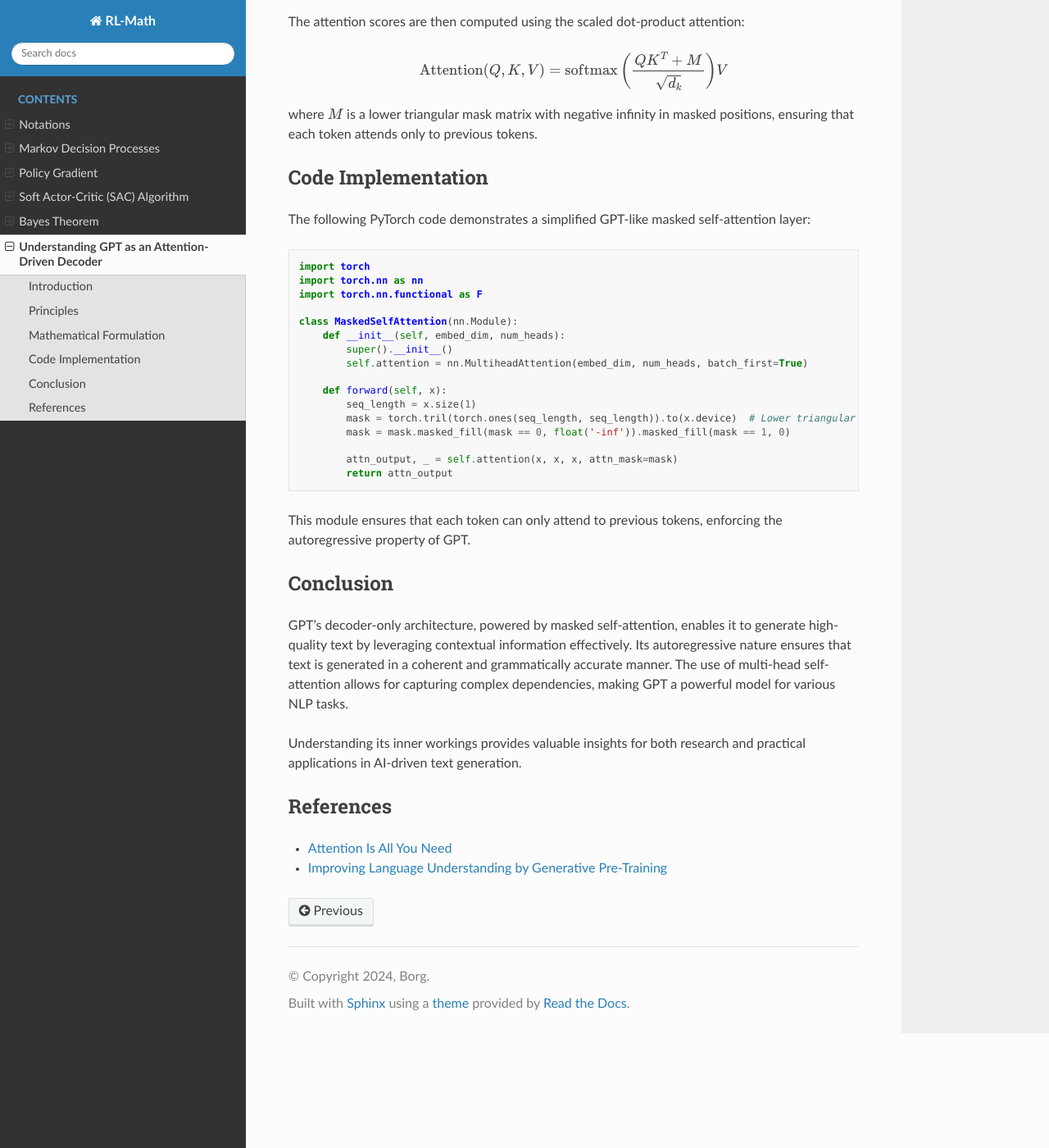
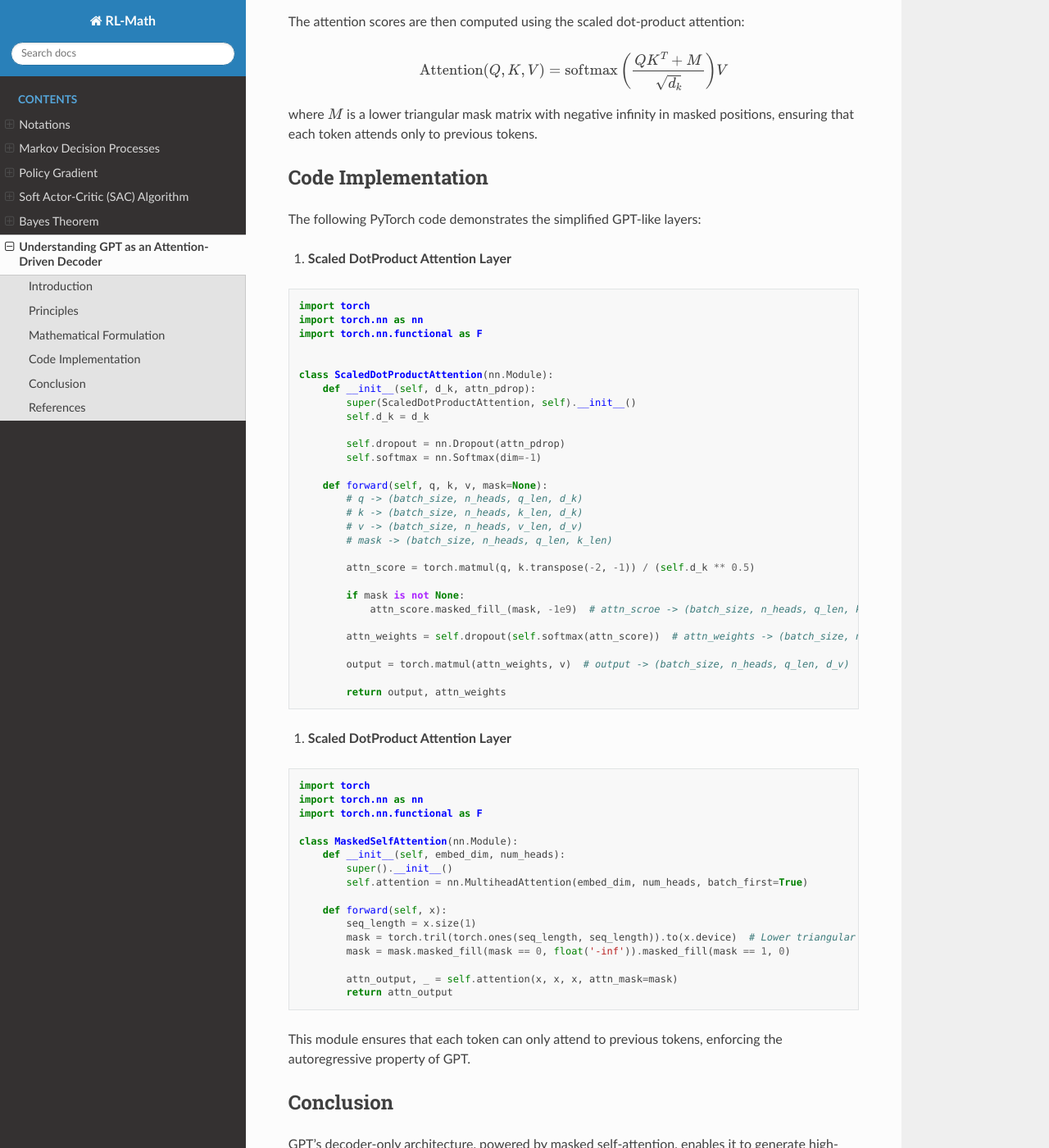
Before and after one commit to boyin96/Reinforcement-Learning-Math, a Sphinx documentation site: the page built from docs/source/gpt.rst, in a window 1280 px wide and 1400 px high, scrolled down 1154 px. Shown: the whole window at 82% size. Built offline with Sphinx 7.4.7 and the Read the Docs theme 3.1.0, drawn with Linux system fonts in a browser that asks for light colours; formulas are drawn with MathJax 3.

Commit message:
Update gpt.rst

```diff
--- a/docs/source/gpt.rst
+++ b/docs/source/gpt.rst
@@ -41,7 +41,43 @@ where :math:`M` is a lower triangular mask matrix with negative infinity in mask
 
 Code Implementation
 -------------------
-The following PyTorch code demonstrates a simplified GPT-like masked self-attention layer:
+The following PyTorch code demonstrates the simplified GPT-like layers:
+
+1. **Scaled DotProduct Attention Layer**
+
+.. code-block:: python
+
+   import torch
+   import torch.nn as nn
+   import torch.nn.functional as F
+
+
+   class ScaledDotProductAttention(nn.Module):
+       def __init__(self, d_k, attn_pdrop):
+           super(ScaledDotProductAttention, self).__init__()
+           self.d_k = d_k
+
+           self.dropout = nn.Dropout(attn_pdrop)
+           self.softmax = nn.Softmax(dim=-1)
+
+       def forward(self, q, k, v, mask=None):
+           # q -> (batch_size, n_heads, q_len, d_k)
+           # k -> (batch_size, n_heads, k_len, d_k)
+           # v -> (batch_size, n_heads, v_len, d_v)
+           # mask -> (batch_size, n_heads, q_len, k_len)
+
+           attn_score = torch.matmul(q, k.transpose(-2, -1)) / (self.d_k ** 0.5)
+
+           if mask is not None:
+               attn_score.masked_fill_(mask, -1e9)  # attn_scroe -> (batch_size, n_heads, q_len, k_len)
+
+           attn_weights = self.dropout(self.softmax(attn_score))  # attn_weights -> (batch_size, n_heads, q_len, k_len)
+
+           output = torch.matmul(attn_weights, v)  # output -> (batch_size, n_heads, q_len, d_v)
+
+           return output, attn_weights
+
+1. **Scaled DotProduct Attention Layer**
 
 .. code-block:: python
 
@@ -68,8 +104,6 @@ Conclusion
 ----------
 GPT’s decoder-only architecture, powered by masked self-attention, enables it to generate high-quality text by leveraging contextual information effectively. Its autoregressive nature ensures that text is generated in a coherent and grammatically accurate manner. The use of multi-head self-attention allows for capturing complex dependencies, making GPT a powerful model for various NLP tasks.
 
-Understanding its inner workings provides valuable insights for both research and practical applications in AI-driven text generation.
-
 References
 --------------------
 - `Attention Is All You Need <https://arxiv.org/pdf/1706.03762>`_
```
